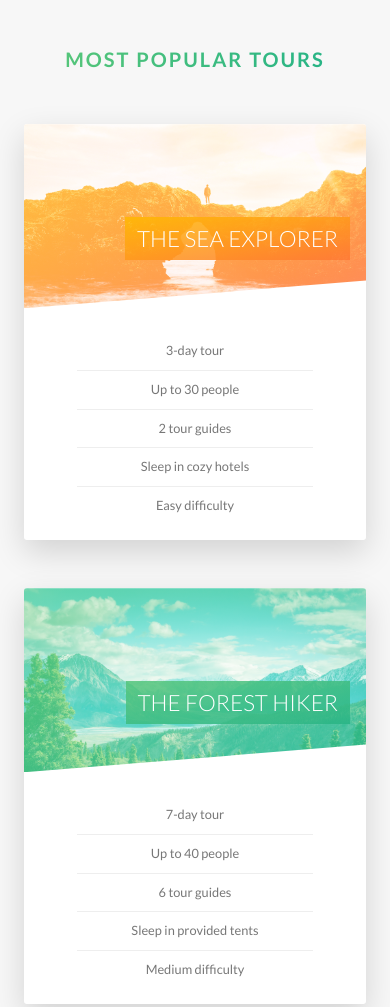
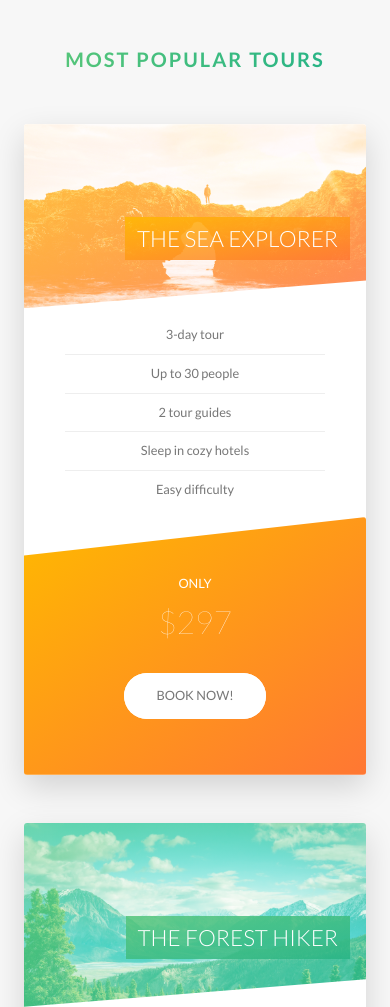
Before and after one commit to dragan-apostolski/Natours, a website: page index.html in a window 390 px wide. Shown: the part 2880-3887 px from the top of the page. Drawn offline with Linux system fonts and the light colour scheme.

Commit message:
Make the rest of the layout responsive

```diff
--- a/sass/components/_card.scss
+++ b/sass/components/_card.scss
@@ -188,4 +188,51 @@
     font-weight: 100;
   }
 
+  @include respond(tab-port) {
+    // for tablets and below, the back side will appear under the front side, because there is no hover on touch devices
+    // that will trigger the 180deg rotation
+    height: auto;
+    border-radius: $default-border-radius;
+    background-color: $color-white;
+    box-shadow: 0 1.5rem 4rem rgba($color-black, 0.15);
+
+    &__side {
+      height: auto;
+      position: relative;
+      box-shadow: none;
+
+      &--back {
+        transform: rotateY(0);
+        clip-path: polygon(0 15%, 100% 0, 100% 100%, 0 100%);
+      }
+    }
+
+    &:hover &__side--front {
+      transform: rotateY(0);
+    }
+
+    .card__details {
+      padding: 1rem;
+    }
+
+    // code for front side styling
+    &__cta {
+      position: relative;
+      top: 0;
+      left: 0;
+      transform: translate(0);
+      width: 100%;
+      padding: 7rem 4rem;
+    }
+
+    &__price-box {
+      margin-bottom: 3rem;
+    }
+
+    &__price-value {
+      font-size: 4rem;
+      font-weight: 100;
+    }
+  }
+
 }
--- a/sass/components/_form.scss
+++ b/sass/components/_form.scss
@@ -23,6 +23,10 @@
     width: 90%;
     display: block;
     transition: all .5s;
+
+    @include respond(tab-port) {
+      width: 100%;
+    }
 
     &::-webkit-input-placeholder {
       color: $color-gray-dark;
@@ -59,6 +63,11 @@
   &__radio-group {
     width: 49%;
     display: inline-block;
+
+    @include respond(tab-port) {
+      width: 100%;
+      margin-bottom: 2rem;
+    }
   }
 
   &__radio-input {
--- a/sass/components/_popup.scss
+++ b/sass/components/_popup.scss
@@ -30,6 +30,10 @@
     width: 33.33333%;
     display: table-cell;
     vertical-align: middle; // property only for table cells
+
+    @include respond(tab-land) {
+      display: none;
+    }
   }
 
   &__right {
@@ -37,6 +41,11 @@
     display: table-cell;
     vertical-align: middle;
     padding: 3rem 5rem;
+
+    @include respond(tab-land) {
+      width: 100%;
+      display: block;
+    }
   }
 
   &__img {
@@ -56,6 +65,10 @@
     -webkit-hyphens: auto;
     -ms-hyphens: auto;
     hyphens: auto;
+
+    @include respond(tab-port){
+      column-count: 1;
+    }
   }
 
   // open states
--- a/sass/components/_story.scss
+++ b/sass/components/_story.scss
@@ -7,6 +7,12 @@
   padding: 6rem 6rem 6rem 8rem;
   font-size: $default-font-size;
   transform: skewX(-12deg);
+
+  @include respond(tab-port) {
+    width: 100%;
+    transform: skewX(0);
+    padding: 4rem 4rem 4rem 7rem;
+  }
 
   & > * {
     transform: skewX(12deg);
@@ -22,12 +28,24 @@
     -webkit-clip-path: circle(50% at 50% 50%);
     transform: translateX(-2rem) skewX(12deg);
     position: relative;
+
+    @include respond(tab-port) {
+      transform: translateX(-2rem) skewX(0);
+    }
   }
 
   &__image {
     height: 100%;
     transform: translateX(-4rem) scale(1.4);
     transition: all .5s ease;
+  }
+
+  &__text {
+    transform: skewX(12deg);
+
+    @include respond(tab-port) {
+      transform: skewX(0);
+    }
   }
 
   &:hover &__image {
--- a/sass/pages/_home.scss
+++ b/sass/pages/_home.scss
@@ -68,10 +68,33 @@
   border-radius: $default-border-radius;
   box-shadow: 0 1.5rem 4rem rgba($color-black, .15);
 
-  height: 50rem;
+  @include respond(tab-land) {
+    background-image: linear-gradient(
+                    105deg,
+                    rgba($color-white, .9) 0%,
+                    rgba($color-white, .9) 70%,
+                    transparent 50%
+    ), url("../img/nat-10.jpg");
+    background-size: cover;
+  }
+
+  @include respond(tab-port) {
+        background-image: linear-gradient(
+                    to right,
+                    rgba($color-white, .9) 0%,
+                    rgba($color-white, .9) 10%,
+    ), url("../img/nat-10.jpg");
+  }
 
   &__form {
     width: 50%;
-    height: 50rem;
+
+    @include respond(tab-land) {
+      width: 70%;
+    }
+
+    @include respond(tab-port) {
+      width: 100%
+    }
   }
 }
```
Also changed, not shown: css/style.css.
